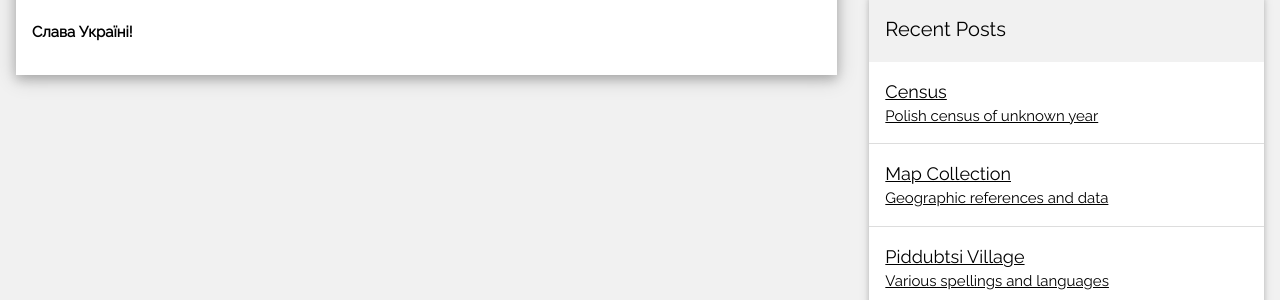
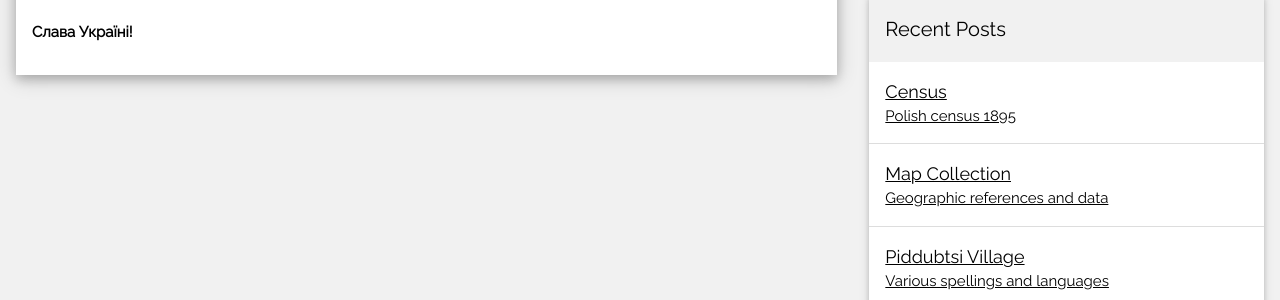
Before and after one commit to shawkatya/underoaks, a Jekyll site: the page built from contact.html, in a window 1280 px wide. Shown: the part 797-1097 px from the top of the page. Built offline with Jekyll 4.4.1, drawn with Linux system fonts in a browser that asks for light colours.

Commit message:
fix date

```diff
--- a/_posts/2026-03-03-census.md
+++ b/_posts/2026-03-03-census.md
@@ -2,12 +2,12 @@
 layout: post
 title: "Census"
 date: 2026-03-03 12:00:00
-subtitle: "Polish census of unknown year"
+subtitle: "Polish census 1895"
 header_image: "records.jpg"
 post_id: "census"
 ---
 
-<p>Page 44 from <a href="http://agadd2.home.net.pl/metrykalia/303/sygn.%20240/album/index.html">this undated census</a> listing village buildings and house-surname pairs, not exhaustive.
+<p>Page 44 from <a href="http://agadd2.home.net.pl/metrykalia/303/sygn.%20240/album/index.html">this 1895 census</a> listing village buildings and house-surname pairs, not exhaustive.
 </p>
 <p><img src="{{ site.baseurl }}/assets/images/census.jpg" style="width:100%"/>
 	  Beginning of census.
```
